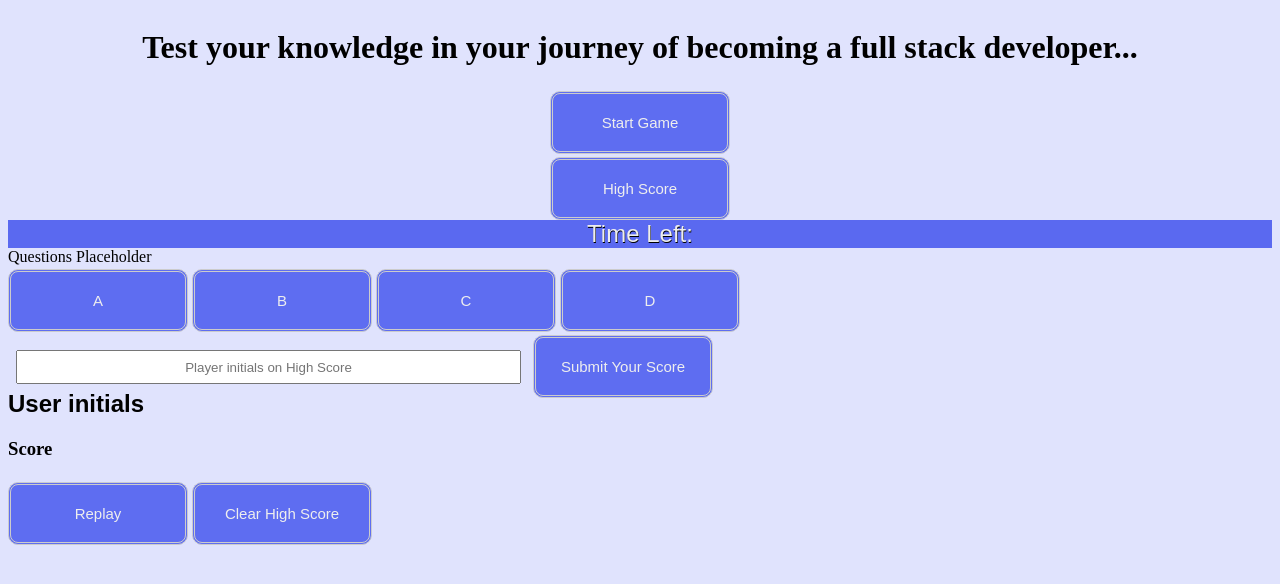
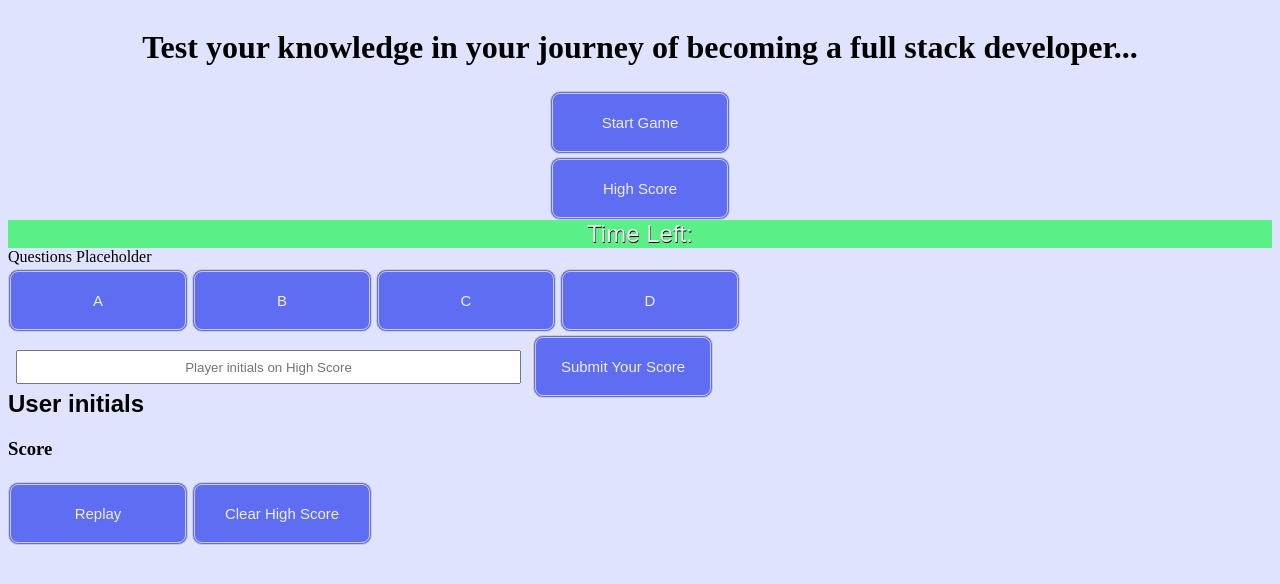
Before and after one commit to NGUENANG7/Code-Quiz.github.io, a plain HTML site: page index.html in a window 1280 px wide. Drawn offline with Linux system fonts and the light colour scheme.

Commit message:
Uploading file such as html, css powered by javascript file for my project

```diff
--- a/script.js
+++ b/script.js
@@ -113,7 +113,5 @@ function showScore() {
 }
 
 
-
-
 // This button starts the quiz!
 startQuizButton.addEventListener("click",startQuiz);
--- a/style.css
+++ b/style.css
@@ -63,7 +63,7 @@
 
     #timer{
         font-family: sans-serif;
-        background-color: #5a69f0;
+        background-color: #5af087;
         color: #eeeeee;
         font-size: x-large;
         text-shadow: .5px .5px black;
```
